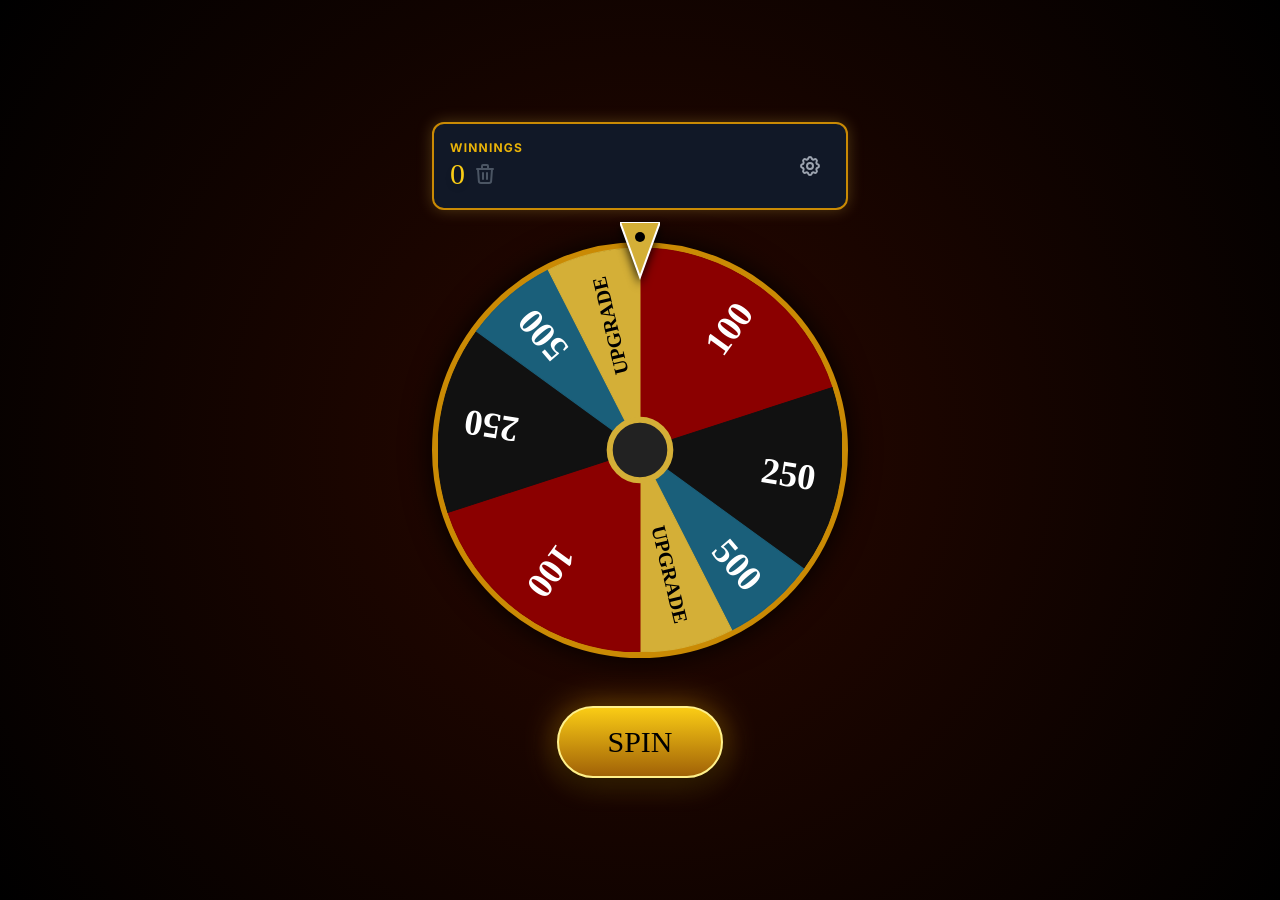
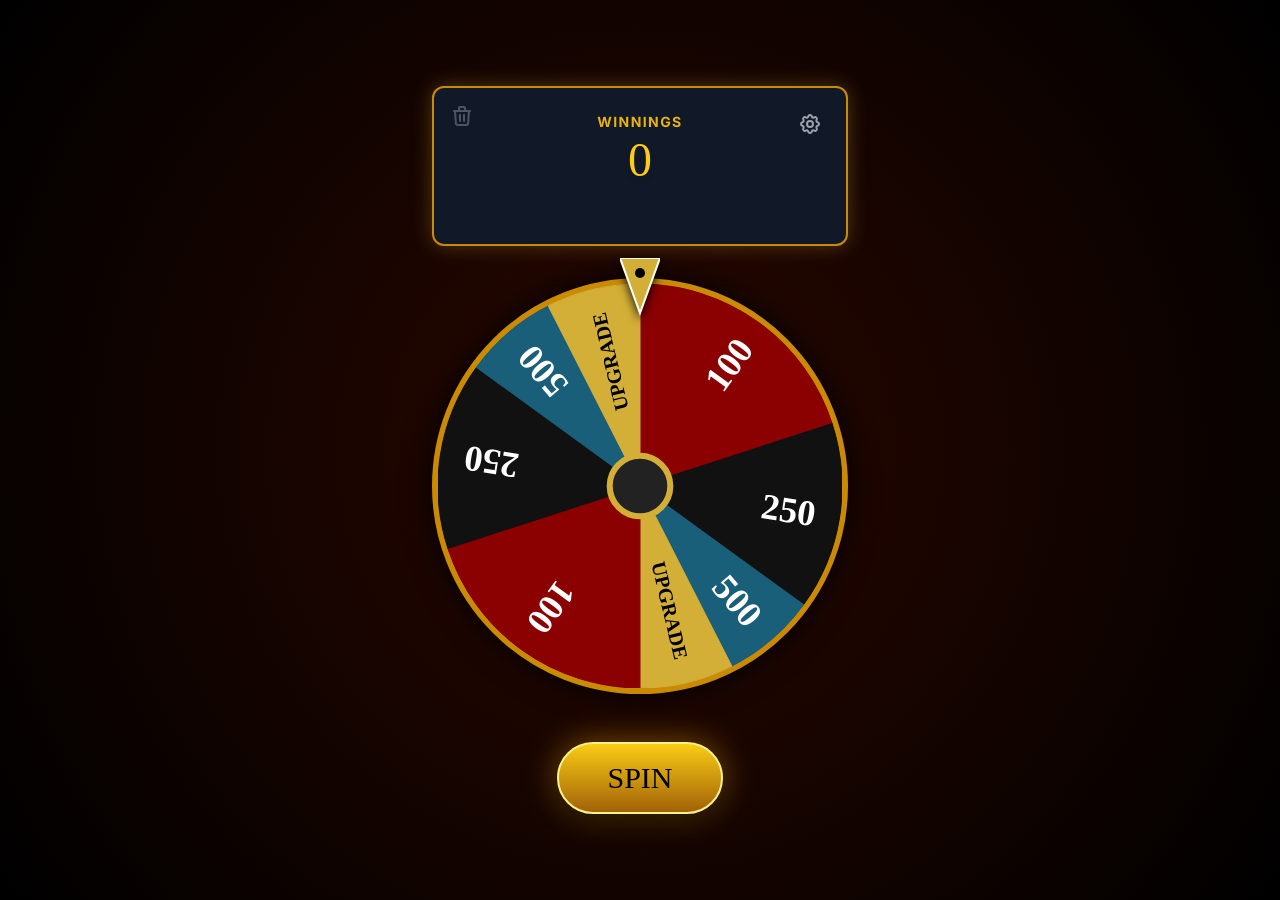
Before and after one commit to darkdeals/site, a Jekyll site: the page vm/sidebet.html, which Jekyll copies as it is, in a window 1280 px wide. Built offline with Jekyll 4.4.1, drawn with Linux system fonts in a browser that asks for light colours; nearby versions of some CDN libraries; some web fonts are replaced.

Commit message:
Updates side bet wheel with new upgrades, fixes, improvements

```diff
--- a/vm/sidebet.html
+++ b/vm/sidebet.html
@@ -21,7 +21,8 @@
 
         /* The Sweat: Smooth, long-tail deceleration */
         .wheel-spin {
-            transition: transform 8s cubic-bezier(0.15, 0.85, 0.05, 1);
+            transition-property: transform;
+            /* Transition duration and timing function set inline dynamically via Vue */
         }
 
         /* Wheel Swap Animations */
@@ -44,10 +45,18 @@
             opacity: 0.9;
         }
 
-        /* Lightning Aura (Optimized Blue Fire Clone) */
+        /* Lightning Aura (Extra Spins) */
         .aura-lightning {
             animation: effect-spin 2s linear infinite, effect-pulse 0.8s alternate infinite ease-in-out;
             background: conic-gradient(from 0deg, #0000ff, #00bfff, #00ffff, #00bfff, #0000ff);
+            filter: blur(15px);
+            opacity: 0.9;
+        }
+
+        /* Magic Aura (Extra Pointers) */
+        .aura-magic {
+            animation: effect-spin 2s linear infinite, effect-pulse 0.8s alternate infinite ease-in-out;
+            background: conic-gradient(from 0deg, #8b5cf6, #c084fc, #e879f9, #c084fc, #8b5cf6);
             filter: blur(15px);
             opacity: 0.9;
         }
@@ -66,52 +75,69 @@
         }
     </style>
 </head>
-<body class="text-white h-screen overflow-hidden flex flex-col">
+<body class="bg-gray-900 text-white h-screen overflow-hidden flex flex-col">
     <div id="app" class="flex-1 w-full max-w-md mx-auto p-4 flex flex-col justify-center relative">
 
-        <div class="bg-gray-900 border-2 border-yellow-600 rounded-xl p-4 shadow-[0_0_15px_rgba(212,175,55,0.3)] mb-8 flex justify-between items-center z-20">
-            <div class="flex flex-col">
-                <span class="text-xs text-yellow-500 uppercase font-bold tracking-widest">Winnings</span>
-                <div class="flex items-center gap-2">
-                    <span class="casino-font text-3xl text-yellow-400 drop-shadow-md">
-                        {{ Math.floor(totalCoins).toLocaleString() }}
-                    </span>
-                    <button @click="clearWinnings" :disabled="isSpinning" class="text-gray-600 hover:text-red-500 transition disabled:opacity-30 disabled:cursor-not-allowed" title="Clear Winnings">
+        <div class="relative bg-gray-900 border-2 border-yellow-600 rounded-xl p-6 shadow-[0_0_20px_rgba(212,175,55,0.3)] mb-8 flex flex-col items-center justify-center z-20">
+            <button @click="clearWinnings" :disabled="isSpinning" class="absolute left-4 top-4 text-gray-600 hover:text-red-500 transition disabled:opacity-30 disabled:cursor-not-allowed" title="Clear Winnings">
                 <svg xmlns="http://www.w3.org/2000/svg" class="h-6 w-6" fill="none" viewBox="0 0 24 24" stroke="currentColor">
                     <path stroke-linecap="round" stroke-linejoin="round" stroke-width="2" d="M19 7l-.867 12.142A2 2 0 0116.138 21H7.862a2 2 0 01-1.995-1.858L5 7m5 4v6m4-6v6m1-10V4a1 1 0 00-1-1h-4a1 1 0 00-1 1v3M4 7h16" />
                 </svg>
             </button>
+
+            <div class="flex flex-col items-center w-full">
+                <span class="text-sm text-yellow-500 uppercase font-bold tracking-widest mb-1">Winnings</span>
+                <span class="casino-font text-5xl text-yellow-400 drop-shadow-md text-center leading-none">
+                    {{ Math.floor(totalCoins).toLocaleString() }}
+                </span>
+
+                <div class="flex gap-2 mt-3 h-6">
+                    <div v-if="currentMultiplier > 1" class="bg-red-600 text-white font-bold px-3 py-1 rounded-full text-xs animate-pulse">
+                        {{ currentMultiplier }}x MULT
+                    </div>
+                    <div v-if="activePointers > 1" class="bg-purple-600 text-white font-bold px-3 py-1 rounded-full text-xs animate-pulse shadow-[0_0_10px_#a855f7]">
+                        {{ activePointers }} POINTERS
                     </div>
                 </div>
-            <div class="flex items-center gap-4">
-                <div v-if="currentMultiplier > 1" class="bg-red-600 text-white font-bold px-2 py-1 rounded text-sm animate-pulse">
-                    {{ currentMultiplier }}x MULT
             </div>
-                <button @click="showConfig = true" :disabled="isSpinning" class="text-gray-400 hover:text-white transition p-2 disabled:opacity-50">
+
+            <button @click="showConfig = true" :disabled="isSpinning" class="absolute right-4 top-4 text-gray-400 hover:text-white transition p-2 disabled:opacity-50">
                 <svg xmlns="http://www.w3.org/2000/svg" class="h-6 w-6" fill="none" viewBox="0 0 24 24" stroke="currentColor">
                     <path stroke-linecap="round" stroke-linejoin="round" stroke-width="2" d="M10.325 4.317c.426-1.756 2.924-1.756 3.35 0a1.724 1.724 0 002.573 1.066c1.543-.94 3.31.826 2.37 2.37a1.724 1.724 0 001.065 2.572c1.756.426 1.756 2.924 0 3.35a1.724 1.724 0 00-1.066 2.573c.94 1.543-.826 3.31-2.37 2.37a1.724 1.724 0 00-2.572 1.065c-.426 1.756-2.924 1.756-3.35 0a1.724 1.724 0 00-2.573-1.066c-1.543.94-3.31-.826-2.37-2.37a1.724 1.724 0 00-1.065-2.572c-1.756-.426-1.756-2.924 0-3.35a1.724 1.724 0 001.066-2.573c-.94-1.543.826-3.31 2.37-2.37.996.608 2.296.07 2.572-1.065z" />
                     <path stroke-linecap="round" stroke-linejoin="round" stroke-width="2" d="M15 12a3 3 0 11-6 0 3 3 0 016 0z" />
                 </svg>
             </button>
         </div>
-        </div>
 
         <div class="relative w-full aspect-square flex-shrink-0 z-0">
 
             <div v-if="activeEffect === 'fire' && currentWheel === 'main'" class="absolute inset-[-25px] rounded-full aura-fire z-0"></div>
             <div v-if="activeEffect === 'electric' && currentWheel === 'main'" class="absolute inset-[-25px] rounded-full aura-lightning z-0"></div>
+            <div v-if="activeEffect === 'magic' && currentWheel === 'main'" class="absolute inset-[-25px] rounded-full aura-magic z-0"></div>
 
-            <div class="absolute top-[-20px] left-1/2 -translate-x-1/2 z-30 drop-shadow-[0_5px_5px_rgba(0,0,0,0.8)]">
-                <svg width="40" height="60" viewBox="0 0 40 60">
+            <div class="absolute inset-0 z-30 pointer-events-none drop-shadow-[0_5px_5px_rgba(0,0,0,0.8)]">
+                <div v-for="(offset, index) in pointerOffsets" :key="index"
+                     class="absolute inset-0 origin-center transition-all duration-500"
+                     :style="{ transform: `rotate(${offset}deg)` }">
+                    <div class="absolute top-[-20px] left-1/2 -translate-x-1/2 w-[40px] h-[60px]">
+                        <svg viewBox="0 0 40 60" class="w-full h-full">
                             <path d="M0 0 L40 0 L20 55 Z" fill="#D4AF37" stroke="#FFF" stroke-width="2"/>
                             <circle cx="20" cy="15" r="5" fill="#000"/>
                         </svg>
+                    </div>
+                </div>
             </div>
 
             <transition name="scale">
                 <div v-if="currentWheel === 'main'"
                      class="absolute inset-0 rounded-full border-[6px] border-yellow-600 shadow-[0_0_30px_#000] bg-black z-10">
-                    <svg viewBox="0 0 200 200" class="wheel-spin" :style="{ transform: `rotate(${mainRotation}deg)` }" @click="triggerSpin" :disabled="isSpinning">
+                    <svg viewBox="0 0 200 200"
+                         class="wheel-spin"
+                         :style="{
+                             transform: `rotate(${mainRotation}deg)`,
+                             transition: `transform ${config.spinTime}s cubic-bezier(0.15, 0.85, 0.05, 1)`
+                         }"
+                         @click="triggerSpin" :disabled="isSpinning">
                         <path v-for="(wedge, i) in mainWedges" :key="'path'+i"
                               :d="getWedgePath(wedge.startAngle, wedge.endAngle, 100)"
                               :fill="wedge.bgColor"
@@ -134,7 +160,13 @@
             <transition name="scale">
                 <div v-if="currentWheel === 'upgrade'"
                      class="absolute inset-0 rounded-full border-[8px] border-purple-500 shadow-[0_0_40px_rgba(168,85,247,0.8)] bg-black z-10">
-                    <svg viewBox="0 0 200 200" class="wheel-spin" :style="{ transform: `rotate(${upgradeRotation}deg)` }" @click="triggerSpin" :disabled="isSpinning">
+                    <svg viewBox="0 0 200 200"
+                         class="wheel-spin"
+                         :style="{
+                             transform: `rotate(${upgradeRotation}deg)`,
+                             transition: `transform ${config.spinTime}s cubic-bezier(0.15, 0.85, 0.05, 1)`
+                         }"
+                         @click="triggerSpin" :disabled="isSpinning">
                         <path v-for="(wedge, i) in upgradeWedges" :key="'upath'+i"
                               :d="getWedgePath(wedge.startAngle, wedge.endAngle, 100)"
                               :fill="wedge.bgColor"
@@ -186,12 +218,22 @@
                     </button>
                 </div>
 
-                <div class="border-t border-gray-700 pt-4 mb-6">
+                <div class="border-t border-gray-700 pt-4 mb-4">
                     <div class="flex justify-between items-center bg-purple-900 bg-opacity-30 p-3 rounded border border-purple-800">
-                        <span class="font-bold text-purple-300">Upgrade Wedge</span>
+                        <span class="font-bold text-purple-300">Upgrade Chance</span>
                         <div class="flex items-center gap-2">
                             <input type="number" v-model.number="config.upgradeChance" class="w-20 bg-gray-900 border border-purple-600 rounded p-1 text-white text-right outline-none">
                             <span class="text-gray-400">%</span>
+                        </div>
+                    </div>
+                </div>
+
+                <div class="border-t border-gray-700 pt-4 mb-6">
+                    <div class="flex justify-between items-center bg-gray-900 bg-opacity-50 p-3 rounded border border-gray-600">
+                        <span class="font-bold text-gray-300">Spin Duration</span>
+                        <div class="flex items-center gap-2">
+                            <input type="range" v-model.number="config.spinTime" min="2" max="15" step="1" class="w-24 accent-yellow-500">
+                            <span class="text-yellow-400 w-8 text-right">{{ config.spinTime }}s</span>
                         </div>
                     </div>
                 </div>
@@ -263,18 +316,16 @@
                     return valuesSum + (config.upgradeChance || 0);
                 });
 
-                // Expanded color palette to ensure minimal clashes
+                // Expanded color palette
                 const mainColors = ['#8B0000', '#111111', '#1A5F7A', '#C1121F', '#2C3E50', '#004225', '#4A0404', '#191970'];
 
-                // Computes the actual visual wedges for the main wheel
                 const mainWedges = computed(() => {
-                    // 1. Assign locked properties based on config array index
                     let halfValues = config.values.map((v, index) => ({
                         type: 'value',
                         label: v.amount.toString(),
                         value: v.amount,
-                        prob: (v.chance || 0) / 2, // Split probability precisely in half
-                        bgColor: mainColors[index % mainColors.length], // Locked color
+                        prob: (v.chance || 0) / 2,
+                        bgColor: mainColors[index % mainColors.length],
                         textColor: '#FFFFFF'
                     }));
 
@@ -283,23 +334,19 @@
                         label: 'UPGRADE',
                         value: 'upgrade',
                         prob: (config.upgradeChance || 0) / 2,
-                        bgColor: '#D4AF37', // Gold
+                        bgColor: '#D4AF37',
                         textColor: '#000000'
                     };
 
-                    // 2. Build one perfectly sequenced half
                     let halfSequence = [...halfValues];
                     if (!isUpgradeActive.value) {
                         halfSequence.push(upgradeWedge);
                     }
 
-                    // 3. Duplicate it. Identical items in identical sequences are 180 degrees apart.
                     let combined = [...halfSequence, ...halfSequence].filter(w => w.prob > 0);
+                    let totalActiveProb = combined.reduce((sum, w) => sum + w.prob, 0);
+                    if (totalActiveProb === 0) totalActiveProb = 100;
 
-                    let totalActiveProb = combined.reduce((sum, w) => sum + w.prob, 0);
-                    if (totalActiveProb === 0) totalActiveProb = 100; // Failsafe
-
-                    // 4. Calculate angles and dynamic font size
                     let currentAngle = 0;
                     return combined.map((w) => {
                         let sliceAngle = (w.prob / totalActiveProb) * 360;
@@ -307,10 +354,9 @@
                         let endAngle = currentAngle + sliceAngle;
                         currentAngle = endAngle;
 
-                        // Calculate text size based on available slice width angle
                         let calculatedFontSize = Math.max(6, Math.min(18, sliceAngle * 1.1));
                         if (w.type === 'upgrade') {
-                            calculatedFontSize = Math.min(10, calculatedFontSize); // Cap longer word smaller
+                            calculatedFontSize = Math.min(10, calculatedFontSize);
                         }
 
                         return {
@@ -385,7 +438,9 @@
                     const randomOffsetInsideWedge = w => w.startAngle + (Math.random() * (w.endAngle - w.startAngle));
                     const stopAngle = randomOffsetInsideWedge(targetWedge);
                     const targetOffset = 360 - stopAngle;
-                    const extraSpins = 360 * 10;
+
+                    // Scale extra rotations with spin time to keep speed feeling consistent
+                    const extraSpins = 360 * Math.max(5, Math.floor(config.spinTime * 1.5));
 
                     const currentMod = mainRotation.value % 360;
                     let requiredRotation = targetOffset - currentMod;
```
Also changed, not shown: other parts of vm/sidebet.html (+63 -19 lines). Lines whose indentation alone changed are shown as unchanged.
